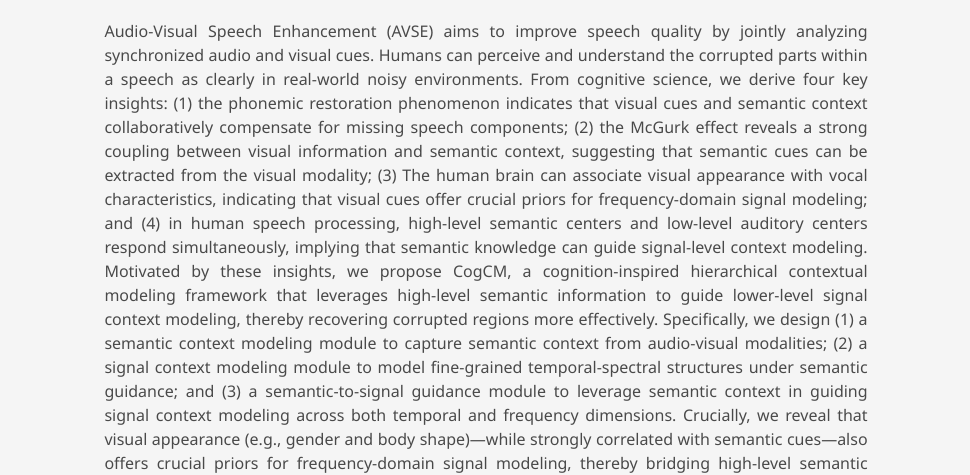
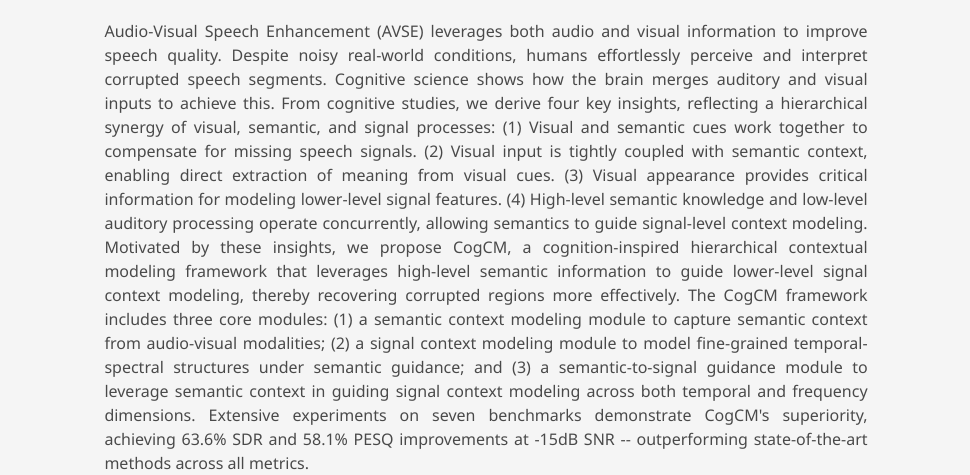
Before and after one commit to SoarCld/CogCM, a plain HTML site: page index.html in a window 1280 px wide. Shown: the part 485-960 px from the top of the page, without its empty margins (154-1124 px from the left). Drawn offline with nearby package versions, Linux system fonts and the light colour scheme; some icons are missing; a web font is replaced by a local one.

Commit message:
Update abstract v0304

```diff
--- a/index.html
+++ b/index.html
@@ -91,8 +91,6 @@
 </section>
 <!-- End of title/author block -->
 
-
-<!-- 保留的 Abstract 部分（含 Bulma 原始格式） -->
 <section class="section hero is-light">
   <div class="container is-max-desktop">
     <div class="columns is-centered has-text-centered">
@@ -102,17 +100,16 @@
           <!-- 在此处添加/修改摘要内容 -->
           <!-- ================================ -->
           <p>
-            Audio-Visual Speech Enhancement (AVSE) aims to improve speech quality by jointly analyzing synchronized audio and visual cues.
-Humans can perceive and understand the corrupted parts within a speech as clearly in real-world noisy environments.
-From cognitive science, we derive four key insights:
-(1) the phonemic restoration phenomenon indicates that visual cues and semantic context collaboratively compensate for missing speech components;
-(2) the McGurk effect reveals a strong coupling between visual information and semantic context, suggesting that semantic cues can be extracted from the visual modality;
-(3) The human brain can associate visual appearance with vocal characteristics, indicating that visual cues offer crucial priors for frequency-domain signal modeling; and
-(4) in human speech processing, high-level semantic centers and low-level auditory centers respond simultaneously, implying that semantic knowledge can guide signal-level context modeling.
-Motivated by these insights, we propose CogCM, a cognition-inspired hierarchical contextual modeling framework that leverages high-level semantic information to guide lower-level signal context modeling, thereby recovering corrupted regions more effectively.
-Specifically, we design (1) a semantic context modeling module to capture semantic context from audio-visual modalities; (2) a signal context modeling module to model fine-grained temporal-spectral structures under semantic guidance; and (3) a semantic-to-signal guidance module to leverage semantic context in guiding signal context modeling across both temporal and frequency dimensions.
-Crucially, we reveal that visual appearance (e.g., gender and body shape)—while strongly correlated with semantic cues—also offers crucial priors for frequency-domain signal modeling, thereby bridging high-level semantic guidance with fine-grained spectral reconstruction, an aspect overlooked by approaches focusing predominantly on temporal alignment.
-Extensive experiments on seven benchmarks demonstrate CogCM's superiority, achieving 63.6% SDR and 58.1% PESQ improvements at -15dB SNR -- outperforming state-of-the-art methods across all metrics.
+            Audio-Visual Speech Enhancement (AVSE) leverages both audio and visual information to improve speech quality.
+            Despite noisy real-world conditions, humans effortlessly perceive and interpret corrupted speech segments. Cognitive science shows how the brain merges auditory and visual inputs to achieve this.
+            From cognitive studies, we derive four key insights, reflecting a hierarchical synergy of visual, semantic, and signal processes:
+            (1) Visual and semantic cues work together to compensate for missing speech signals.
+            (2) Visual input is tightly coupled with semantic context, enabling direct extraction of meaning from visual cues.
+            (3) Visual appearance provides critical information for modeling lower-level signal features.
+            (4) High-level semantic knowledge and low-level auditory processing operate concurrently, allowing semantics to guide signal-level context modeling.
+            Motivated by these insights, we propose CogCM, a cognition-inspired hierarchical contextual modeling framework that leverages high-level semantic information to guide lower-level signal context modeling, thereby recovering corrupted regions more effectively.
+            The CogCM framework includes three core modules: (1) a semantic context modeling module to capture semantic context from audio-visual modalities; (2) a signal context modeling module to model fine-grained temporal-spectral structures under semantic guidance; and (3) a semantic-to-signal guidance module to leverage semantic context in guiding signal context modeling across both temporal and frequency dimensions.
+            Extensive experiments on seven benchmarks demonstrate CogCM's superiority, achieving 63.6% SDR and 58.1% PESQ improvements at -15dB SNR -- outperforming state-of-the-art methods across all metrics.
           </p>
         </div>
       </div>
```
